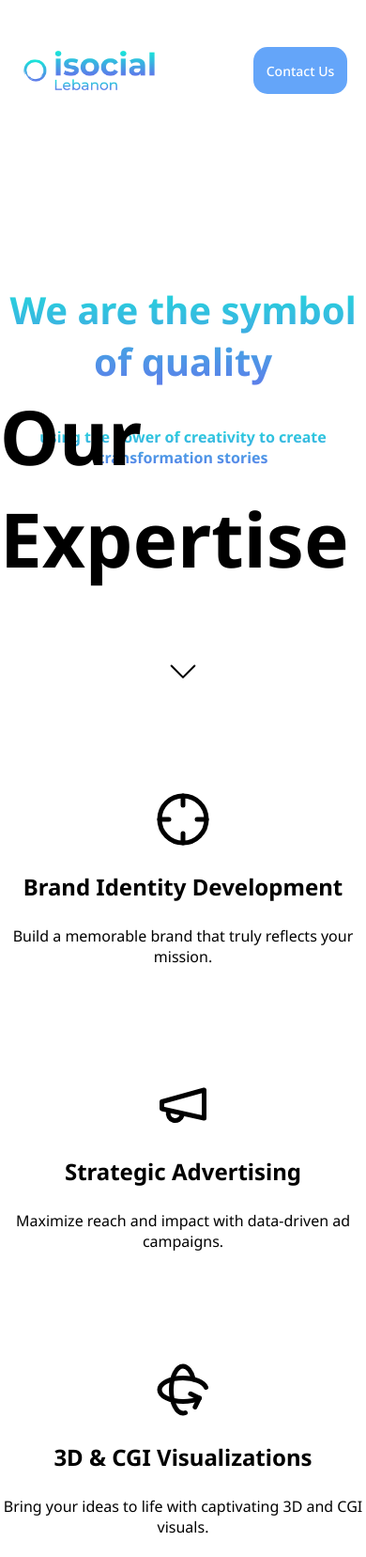
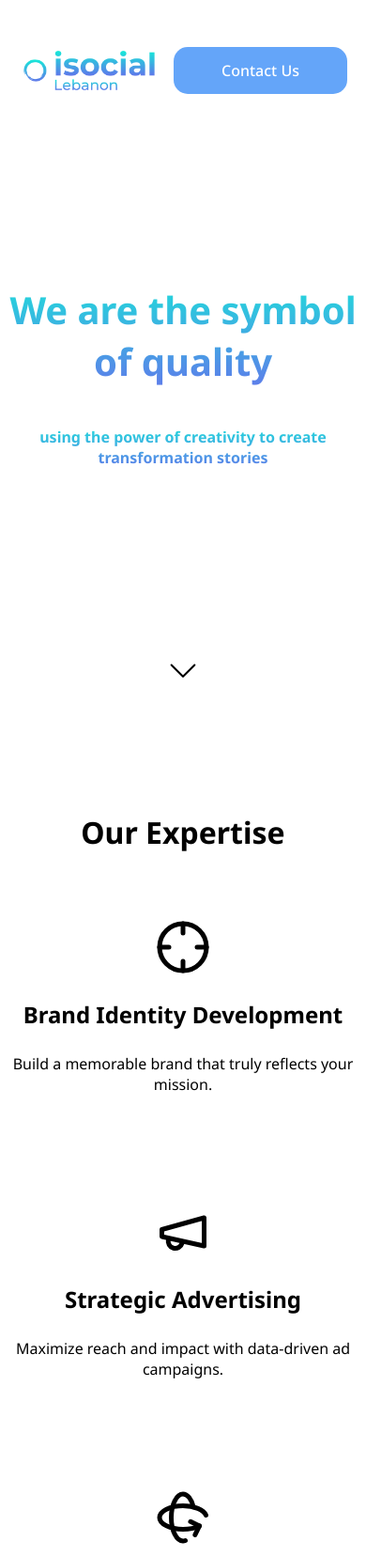
Before and after one commit to zakaria-mourtaban/SEDigitalMarketing, a plain HTML site: page index.html in a window 390 px wide. Shown: the top 1657 px of the page at 94% size. Drawn offline with nearby package versions, Linux system fonts and the light colour scheme; a web font is replaced by a local one.

Commit message:
fixed responsivity bugs

```diff
--- a/index.html
+++ b/index.html
@@ -16,10 +16,10 @@
 				<img src="assets/isociallogo.png" alt="isocial logo" />
 			</div>
 			<div class="navatags">
-				<a href="">Our Work</a>
-				<a href="">About Us</a>
+				<a href="#expertise" id="ourworkbtn">Our Work</a>
+				<a href="#whyus" id="aboutusbtn">About Us</a>
 			</div>
-			<button>Contact Us</button>
+			<a href="tel:+96171292538">Contact Us</a>
 		</nav>
 		<div class="hero">
 			<div>
@@ -44,10 +44,11 @@
 				<path d="m6 9 6 6 6-6" />
 			</svg>
 		</div>
-		<section class="expertise">
+		<section class="expertise" id="expertise">
 			<h1>Our Expertise</h1>
 			<div>
-				<div class="expertiseitem">
+				<h1>Our Expertise</h1>
+				<div class="expertiseitem" >
 					<svg
 						xmlns="http://www.w3.org/2000/svg"
 						width="100%"
@@ -198,7 +199,7 @@
 				</div>
 			</div>
 		</section>
-		<section class="whysection">
+		<section class="whysection" id="whyus">
 			<h1>Why Us</h1>
 			<div>
 				<div class="whyimg">
@@ -230,13 +231,21 @@
 					</div>
 				</div>
 				<div class="whyimg">
-					<img class="img2" src="assets/innovation.jpg" alt="innovation image" />
+					<img
+						class="img2"
+						src="assets/innovation.jpg"
+						alt="innovation image"
+					/>
 				</div>
 			</div>
 
 			<div>
 				<div class="whyimg">
-					<img class="img3" src="assets/data.jpg" alt="data analysis image" />
+					<img
+						class="img3"
+						src="assets/data.jpg"
+						alt="data analysis image"
+					/>
 				</div>
 				<div class="whyinfo">
 					<div>
@@ -262,13 +271,21 @@
 					</div>
 				</div>
 				<div class="whyimg">
-					<img class="img4" src="assets/collaboration.jpg" alt="collaboration image"/>
+					<img
+						class="img4"
+						src="assets/collaboration.jpg"
+						alt="collaboration image"
+					/>
 				</div>
 			</div>
 
 			<div>
 				<div class="whyimg">
-					<img class="img5" src="assets/results.jpg" alt="results image" />
+					<img
+						class="img5"
+						src="assets/results.jpg"
+						alt="results image"
+					/>
 				</div>
 				<div class="whyinfo">
 					<div>
@@ -285,7 +302,7 @@
 		</section>
 		<section class="levelup">
 			<h2>Ready to level up your bussiness?</h2>
-			<button>Contact Us</button>
+			<a href="tel:+96171292538">Contact Us</a>
 		</section>
 		<script src="https://cdn.jsdelivr.net/npm/gsap@3.12.5/dist/gsap.min.js"></script>
 		<script src="https://cdn.jsdelivr.net/npm/gsap@3.12.5/dist/ScrollTrigger.min.js"></script>
--- a/scripts/main.js
+++ b/scripts/main.js
@@ -1,5 +1,11 @@
 const arrowdownhero = document.querySelector(".hero svg");
 let previousY = window.scrollY;
+// document.getElementById("ourworkbtn").addEventListener("click", () => {
+// 	document.getElementById('whyus').scrollIntoView({ behavior: 'smooth' });
+// });
+// document.getElementById("aboutusbtn").addEventListener("click", () => {
+// 	document.getElementById('expertise').scrollIntoView({ behavior: 'smooth' });
+// });
 gsap.registerPlugin(ScrollTrigger);
 gsap.registerPlugin(CustomEase);
 gsap.to(".hero svg", {
@@ -31,6 +37,7 @@ gsap.to(".hero svg", {
 	);
 });
 
+if (screen.width > 450) {
 	gsap.fromTo(
 		".levelup > h2",
 		{
@@ -52,7 +59,7 @@ gsap.fromTo(
 	);
 
 	gsap.fromTo(
-	".levelup button",
+		".levelup a",
 		{
 			opacity: 0,
 			y: -50,
@@ -72,6 +79,7 @@ gsap.fromTo(
 			},
 		}
 	);
+}
 
 //arrow fade
 arrowdownhero.style.opacity = 1;
--- a/styles/style.css
+++ b/styles/style.css
@@ -22,7 +22,8 @@ nav {
 	padding: 0% 3% 0% 3%;
 }
 
-nav > button , .levelup > button{
+nav > a,
+.levelup > a {
 	background-color: #64a5f9;
 	border: black 0px;
 	width: 185px;
@@ -31,6 +32,10 @@ nav > button , .levelup > button{
 	font-weight: 500;
 	font-size: 1rem;
 	color: white;
+	display: flex;
+	justify-content: center;
+	align-items: center;
+	text-decoration: none;
 }
 
 .navatags {
@@ -112,6 +117,10 @@ nav > button , .levelup > button{
 	gap: 25px;
 }
 
+.expertise > div > h1 {
+	display: none;
+}
+
 .expertiseitem {
 	display: flex;
 	flex-direction: column;
@@ -175,8 +184,7 @@ nav > button , .levelup > button{
 	gap: 25px;
 }
 
-.levelup
-{
+.levelup {
 	display: flex;
 	justify-content: center;
 	align-items: center;
@@ -202,7 +210,10 @@ nav > button , .levelup > button{
 	}
 
 	.hero {
-		text-align: center;
+		display: flex;
+		justify-content: center;
+		align-items: center;
+		min-height: 60vh;
 	}
 
 	.hero h1 {
@@ -214,14 +225,34 @@ nav > button , .levelup > button{
 	}
 
 	.expertise {
-		height: 180vh;
+		display: flex;
+		flex-direction: column;
+		justify-content: center;
+		align-items: center;
+		height: 250vh;
 		width: 100%;
 	}
 
 	.expertise > div {
 		flex-direction: column;
+		display: flex;
+		justify-content: center;
+		align-items: center;
 	}
 
+	.expertise h1 {
+		font-size: 2rem;
+		text-align: center;
+	}
+
+	.expertise > div > h1 {
+		display: block;
+	}
+
+	.expertise > h1
+	{
+		display: none;
+	}
 	.expertiseitem {
 		max-width: 100%;
 		height: 33vh;
@@ -230,7 +261,7 @@ nav > button , .levelup > button{
 
 	.whysection {
 		height: 200vh;
-		justify-content: center;
+		justify-content: flex-start;
 		align-items: center;
 	}
 
```
Lines whose indentation alone changed are shown as unchanged.
